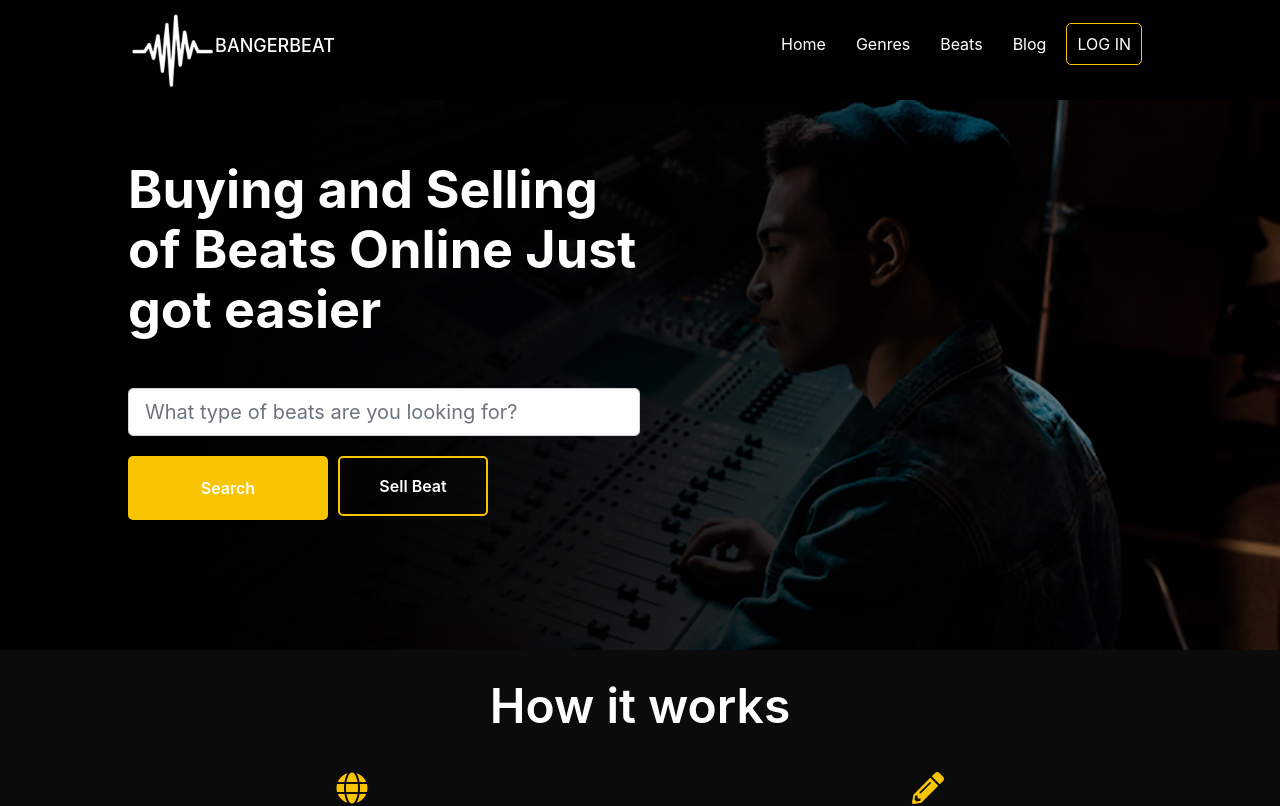
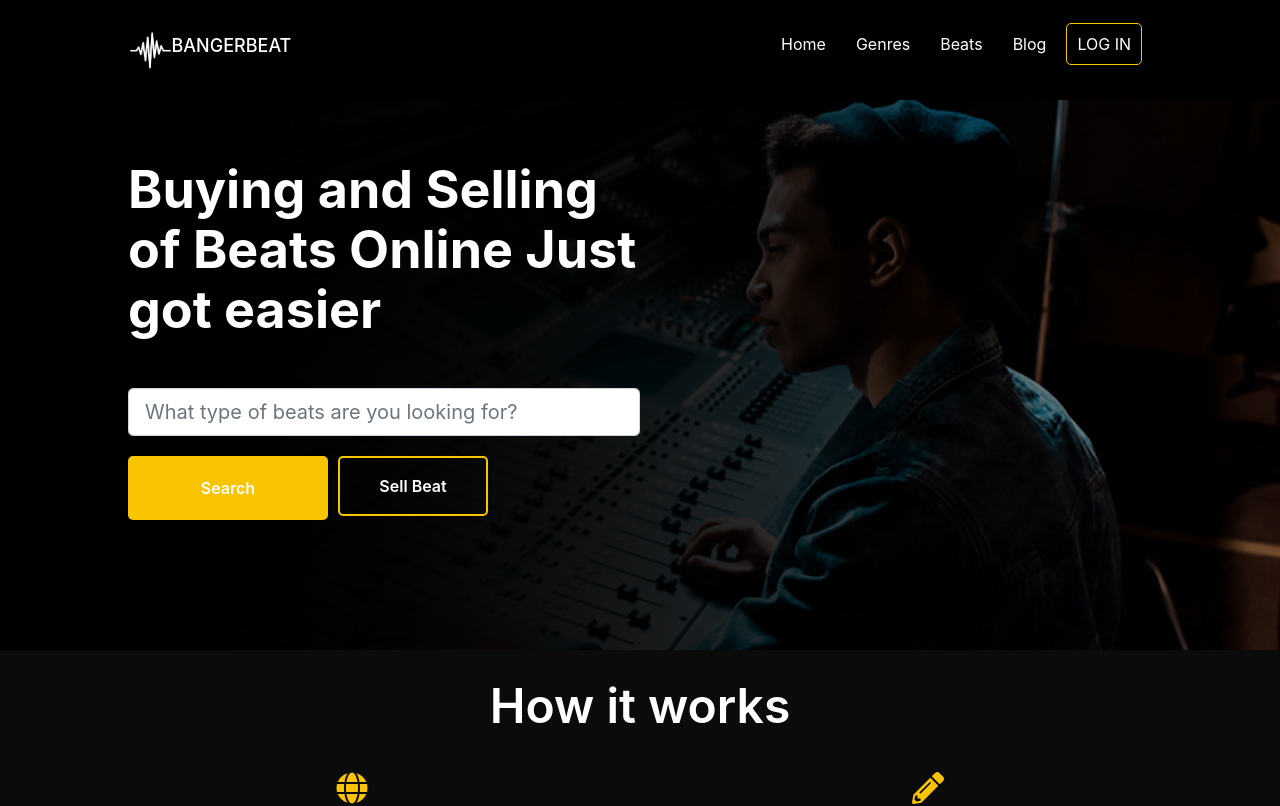
Before and after one commit to andela-tolotin/BangerBeat, a React (Create React App) app: page / in a window 1280 px wide. Shown: the top 806 px of the page. Built offline with nearby package versions, Linux system fonts and the light colour scheme.

Commit message:
reduce icon size

```diff
--- a/src/App.css
+++ b/src/App.css
@@ -10,7 +10,7 @@ body {
 }
 
 .App-logo {
-  height: 10vmin !important;
+  height: 5vmin !important;
   pointer-events: none;
 }
 
```
